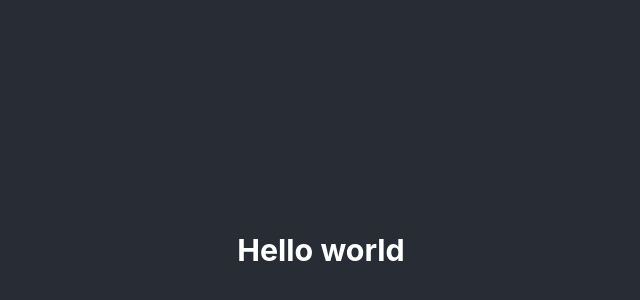
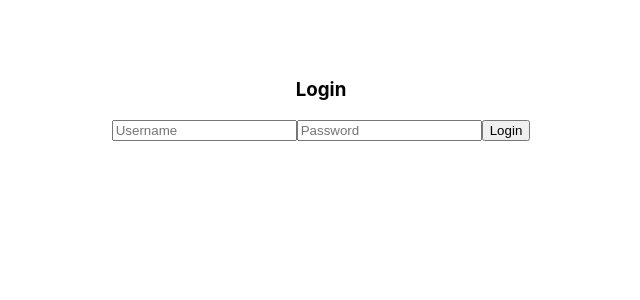
Before and after one commit to issarapong/react-login-public-private-page, a React (Create React App) app: page / in a window 1280 px wide. Shown: the part 150-450 px from the top of the page, without its empty margins (319-959 px from the left). Built offline with nearby package versions, Linux system fonts and the light colour scheme.

Commit message:
Finish:Simple login form

```diff
--- a/src/app/App.css
+++ b/src/app/App.css
@@ -1,38 +1,9 @@
-.App {
-  text-align: center;
+.container {
+    display: flex;
+    flex-direction: column;
+    justify-content: center;
+    align-items: center;
+    height: 500px;
+    text-align: center;
+
 }
-
-.App-logo {
-  height: 40vmin;
-  pointer-events: none;
-}
-
-@media (prefers-reduced-motion: no-preference) {
-  .App-logo {
-    animation: App-logo-spin infinite 20s linear;
-  }
-}
-
-.App-header {
-  background-color: #282c34;
-  min-height: 100vh;
-  display: flex;
-  flex-direction: column;
-  align-items: center;
-  justify-content: center;
-  font-size: calc(10px + 2vmin);
-  color: white;
-}
-
-.App-link {
-  color: #61dafb;
-}
-
-@keyframes App-logo-spin {
-  from {
-    transform: rotate(0deg);
-  }
-  to {
-    transform: rotate(360deg);
-  }
-}
--- a/src/app/App.js
+++ b/src/app/App.js
@@ -1,13 +1,8 @@
 import '../app/App.css';
-
+import LoginPage from '../pages/LoginPage';
 function App() {
   return (
-    <div className="App">
-      <header className="App-header">
-        <h3>Hello world</h3>
-
-      </header>
-    </div>
+   <LoginPage />
   );
 }
 
--- a/src/index.css
+++ b/src/index.css
@@ -5,6 +5,7 @@ body {
     sans-serif;
   -webkit-font-smoothing: antialiased;
   -moz-osx-font-smoothing: grayscale;
+  height: 100%;
 }
 
 code {
--- a/src/pages/LoginPage.jsx
+++ b/src/pages/LoginPage.jsx
@@ -0,0 +1,19 @@
+import React from 'react'
+
+function LoginPage() {
+  return (
+    <div className="container">
+     <h3>Login</h3>
+            <form>
+            <input type="text"  placeholder="Username"/>
+            <input type="text"  placeholder="Password"/>
+            <button type="submit" >Login</button>
+        </form>
+</div>
+
+
+
+  )
+}
+
+export default LoginPage
```
